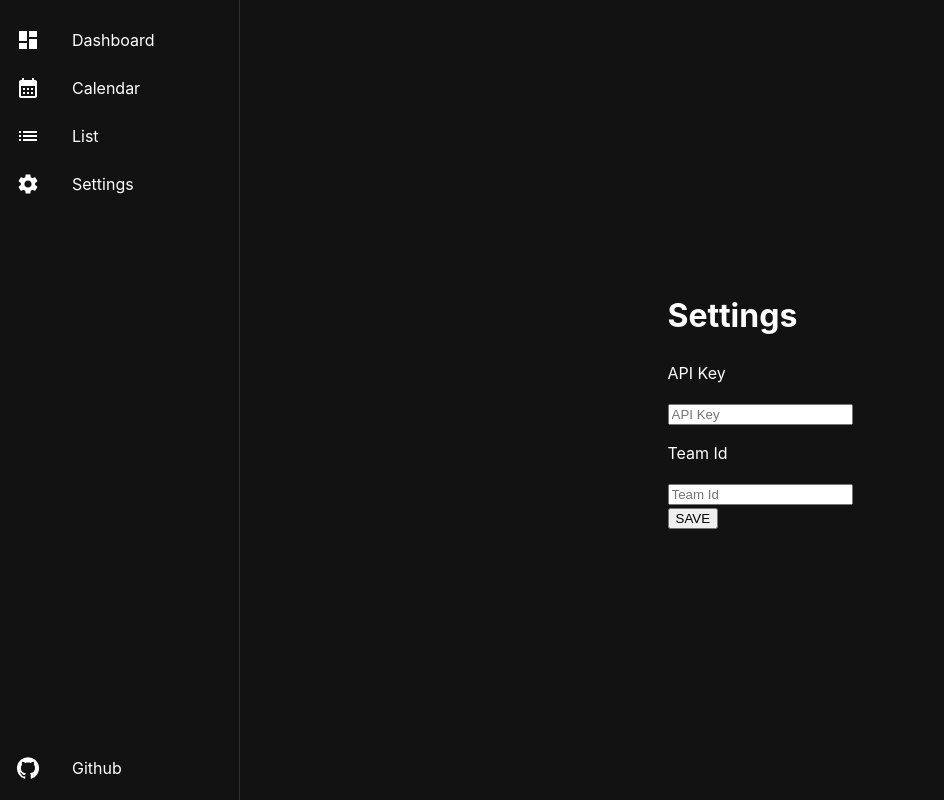
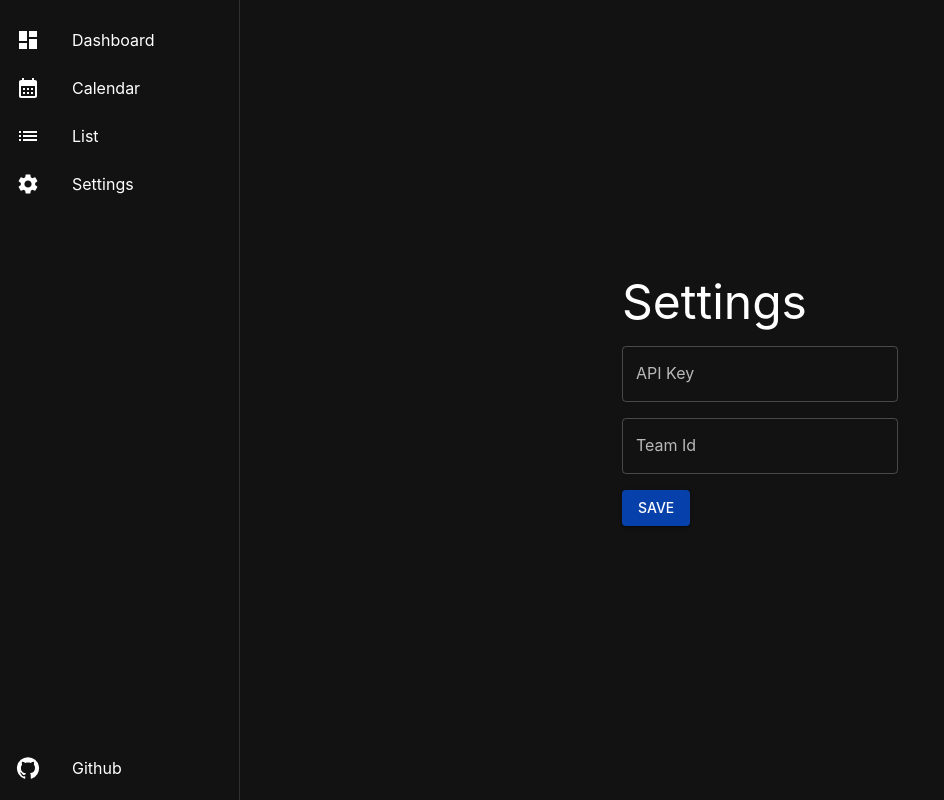
Before and after one commit to joscha0/clickup-time-track, a Next.js app: page /settings in a window 1280 px wide. Shown: the whole page, without its empty margins (0-944 px from the left). Built offline with nearby package versions, Linux system fonts and the light colour scheme.

Commit message:
change to mui

```diff
--- a/src/components/settings.tsx
+++ b/src/components/settings.tsx
@@ -1,3 +1,4 @@
+import { Box, Button, TextField, Typography } from "@mui/material";
 import { useRouter } from "next/router";
 import { SetStateAction } from "react";
 
@@ -29,30 +30,33 @@ const Settings = ({ setApi, setTeam, apiKey, teamId }: MenuProps) => {
   };
 
   return (
-    <div>
-      <h1 className="py-4 text-center text-3xl text-white">Settings</h1>
-      <p className="py-2 text-center">API Key</p>
-      <input
+    <Box sx={{ display: "flex", flexDirection: "column", gap: 2 }}>
+      <Typography variant="h3">Settings</Typography>
+
+      <TextField
+        id="outlined-apikey"
+        label="API Key"
+        variant="outlined"
         type="text"
-        placeholder="API Key"
+        placeholder="pk_123456"
         onChange={handleChangeApi}
         value={apiKey}
-        className="input w-full max-w-xs"
       />
-      <p className="py-2 text-center">Team Id</p>
-      <input
+      <TextField
+        id="outlined-teamid"
+        label="Team Id"
+        variant="outlined"
         type="text"
-        placeholder="Team Id"
+        placeholder="123456"
         onChange={handleChangeTeam}
         value={teamId}
-        className="input w-full max-w-xs"
       />
-      <div className="py-2 text-center">
-        <button className="btn-primary btn" onClick={save}>
+      <Box>
+        <Button variant="contained" onClick={save}>
           SAVE
-        </button>
-      </div>
-    </div>
+        </Button>
+      </Box>
+    </Box>
   );
 };
 
```
